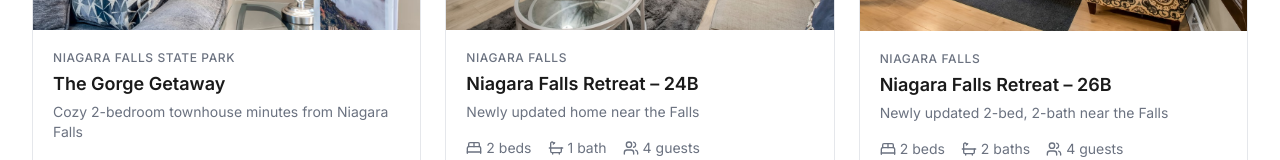
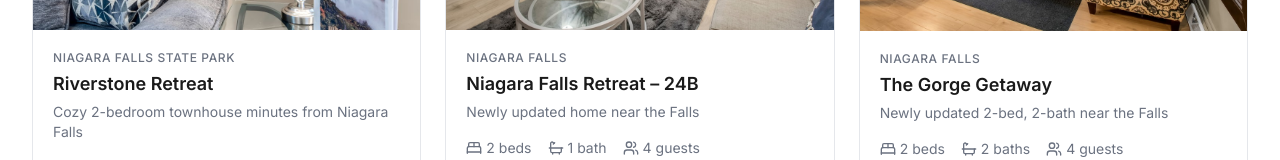
Before and after one commit to brandonlbonomo/priceoptim, a Next.js app: page /properties in a window 1280 px wide. Shown: the part 571-731 px from the top of the page. Built offline with nearby package versions, Linux system fonts and the light colour scheme; no server answers.

Commit message:
Fix Niagara Falls property names: 22B is Riverstone Retreat, 26B is The Gorge Getaway
Co-Authored-By: Claude Opus 4.6 <noreply@anthropic.com>

```diff
--- a/src/data/properties.ts
+++ b/src/data/properties.ts
@@ -23,8 +23,8 @@ function buildImageArray(
 export const properties: Property[] = [
   {
     id: "unit-1",
-    name: "The Gorge Getaway",
-    slug: "niagara-gorge-getaway",
+    name: "Riverstone Retreat",
+    slug: "niagara-riverstone-retreat",
     tagline: "Cozy 2-bedroom townhouse minutes from Niagara Falls",
     description:
       "A cozy 2-bedroom Niagara Falls townhouse, just minutes from the State Park. Designed for a stress-free getaway with hotel-level comfort and the privacy of a home. Features a fully equipped kitchen, fast Wi-Fi, free parking, and a quiet neighborhood location. The perfect base for your Niagara Falls sightseeing adventure — close to Clifton Hill, casinos, and all major attractions.",
@@ -134,8 +134,8 @@ export const properties: Property[] = [
   },
   {
     id: "unit-3",
-    name: "Niagara Falls Retreat – 26B",
-    slug: "niagara-falls-retreat-26b",
+    name: "The Gorge Getaway",
+    slug: "niagara-gorge-getaway-26b",
     tagline: "Newly updated 2-bed, 2-bath near the Falls",
     description:
       "A newly updated 2-bed, 2-bath house perfect for families or couples near Niagara Falls. This modern, clean space features a full kitchen, fast Wi-Fi, free parking, and a quiet neighborhood location. Minutes from Niagara Falls, Clifton Hill, and casinos — designed for a stress-free getaway.",
```
